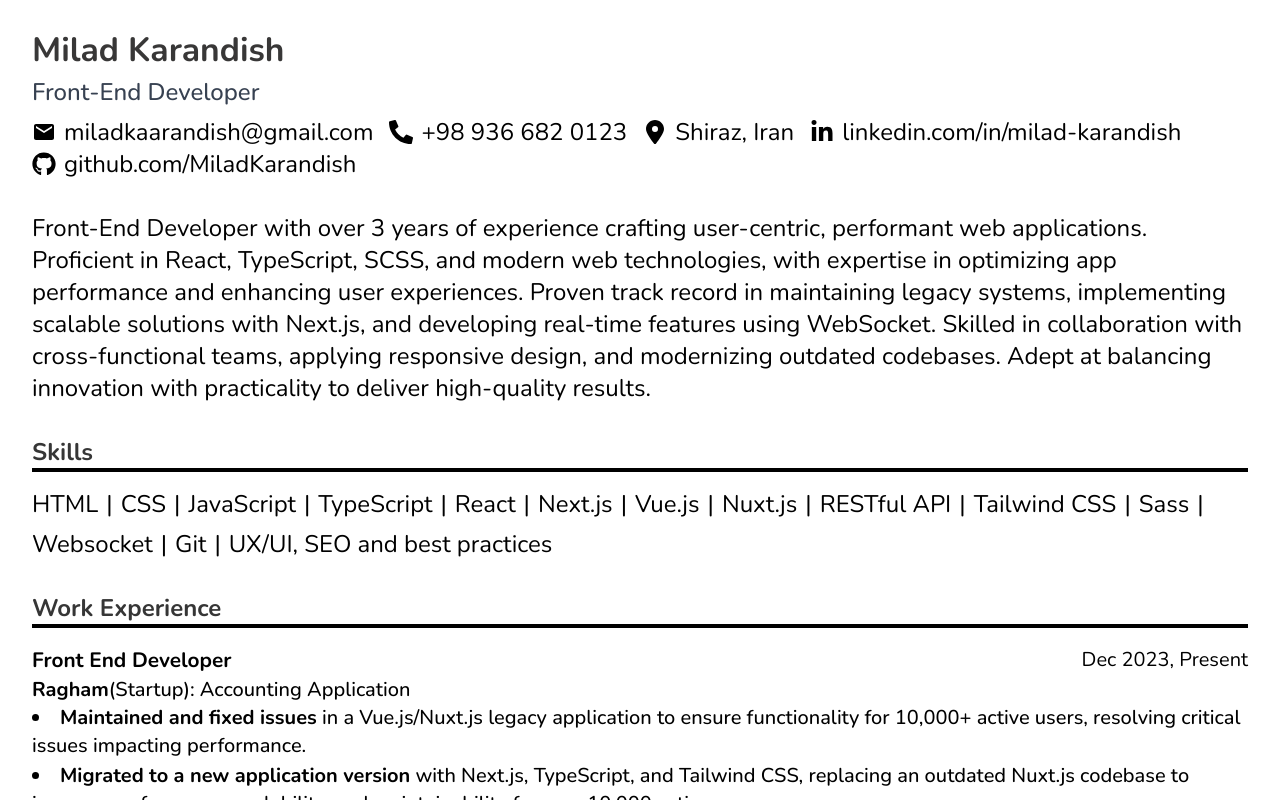
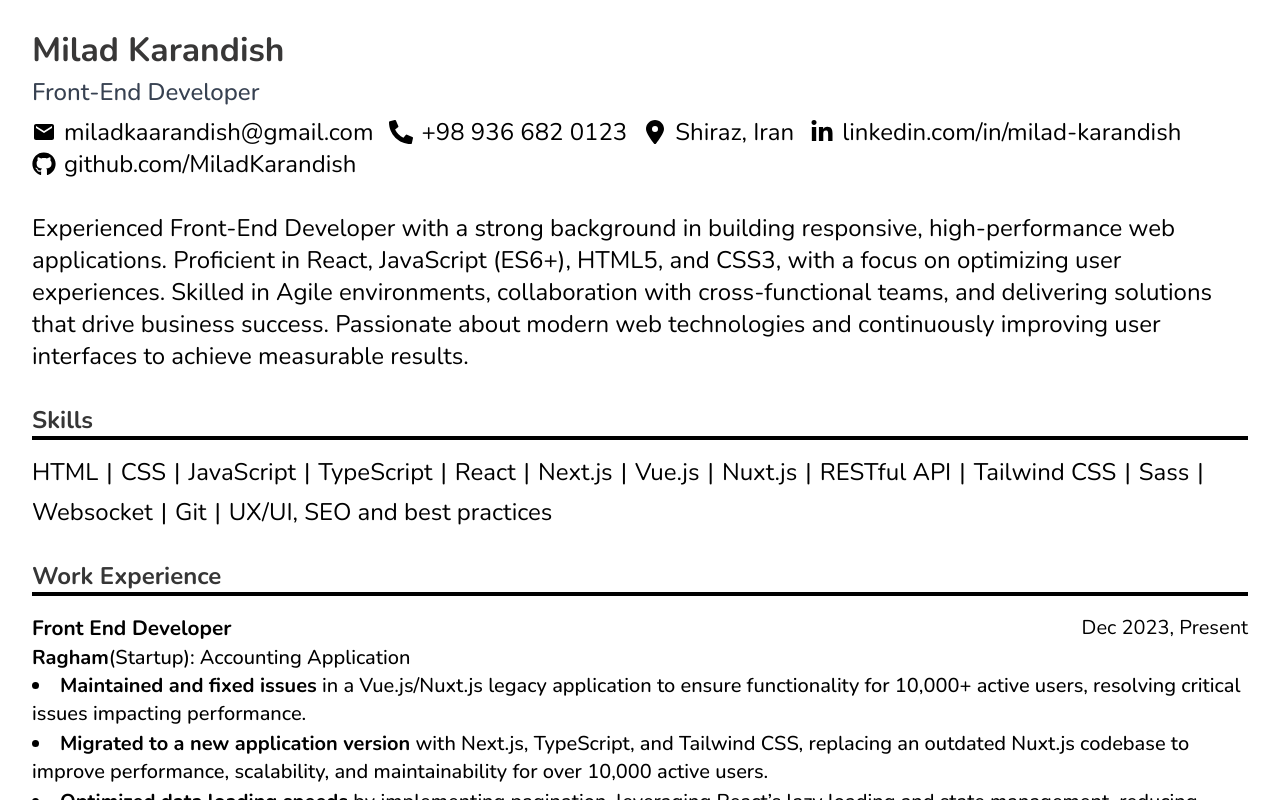
Before and after one commit to MiladKarandish/portfolio-v2, a Next.js app: page /resume in a window 1280 px wide. Built offline with nearby package versions, Linux system fonts and the light colour scheme.

Commit message:
trying to find best resume summary

```diff
--- a/src/app/resume/page.tsx
+++ b/src/app/resume/page.tsx
@@ -207,12 +207,11 @@ const Resume = () => {
       {/* Summary */}
       <section>
         <p>
-          Front-End Developer with over 3 years of experience crafting user-centric, performant web applications.
-          Proficient in React, TypeScript, SCSS, and modern web technologies, with expertise in optimizing app
-          performance and enhancing user experiences. Proven track record in maintaining legacy systems, implementing
-          scalable solutions with Next.js, and developing real-time features using WebSocket. Skilled in collaboration
-          with cross-functional teams, applying responsive design, and modernizing outdated codebases. Adept at
-          balancing innovation with practicality to deliver high-quality results.
+          Experienced Front-End Developer with a strong background in building responsive, high-performance web
+          applications. Proficient in React, JavaScript (ES6+), HTML5, and CSS3, with a focus on optimizing user
+          experiences. Skilled in Agile environments, collaboration with cross-functional teams, and delivering
+          solutions that drive business success. Passionate about modern web technologies and continuously improving
+          user interfaces to achieve measurable results.
         </p>
       </section>
 
```
